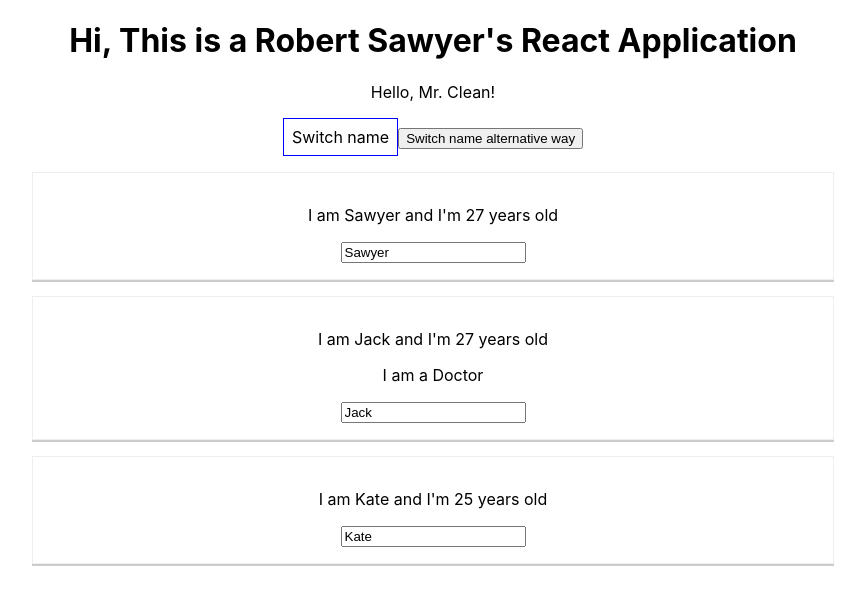
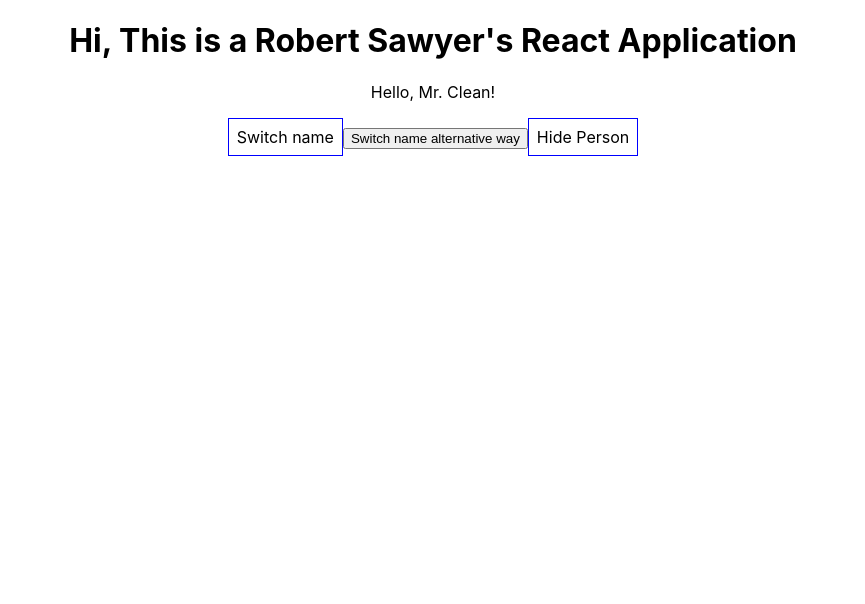
Before and after one commit to Robert-Sawyer/React-App, a React (Create React App) app: page / in a window 1280 px wide. Shown: the top 604 px of the page, without its empty margins (207-1072 px from the left). Built offline with nearby package versions, Linux system fonts and the light colour scheme.

Commit message:
Changed React Hook on default React methods.

```diff
--- a/src/App.js
+++ b/src/App.js
@@ -1,39 +1,57 @@
-import React, {useState} from 'react';
+import React, {Component} from 'react';
 import './App.css';
 import Person from './Person/Person';
+import UserInput from "./Person/UserInput";
+import UserOutput from "./Person/UserOutput";
 
-//Poniżej zastepujemy class App na const app, ponieważ zmieniliśmy teraz tworzymy aplikację za pomocą React Hook - funkcyjnie.
-const app = props => {
-    // eslint-disable-next-line react-hooks/rules-of-hooks
-    const [personsState, setPersonsState] = useState({
+//importuj zawsze nazwy z wielkich liter żeby Rwact mógł je odróżnić od elementów JSX
+
+class App extends Component {
+    //ustawiamy state, żeby móc tworzyć obiekty i odnosić się do nich przy returnie JSX
+    state = {
         persons: [
             {name: "Sawyer", age: 27},
             {name: "Jack", age: 27},
             {name: "Kate", age: 25}
         ],
-        otherState: 'some other value'
-    });
+        username: "Bob",
+        otherState: 'some other value',
+        showPersons: false
+    }
 
-    const switchNameHandler = (newName) => {
-        setPersonsState({
+    // ĆWICZENIE
+    // usernameChangedHandler = (event) => {
+    //     this.setState({username: event.target.value})
+    // }
+
+    switchNameHandler = (newName) => {
+        // console.log('was clicked');
+        this.setState({
             persons: [
                 {name: newName, age: 27},
                 {name: "Jack", age: 27},
                 {name: "Kate", age: 26}
             ]
-        });
-    };
+        })
 
-    const nameChangedHandler = (event) => {
-        setPersonsState({
+    }
+    nameChangedHandler = (event) => {
+        this.setState({
             persons: [
                 {name: "Sawyer", age: 27},
                 {name: event.target.value, age: 27},
                 // event.target.value pobiera wartość z inputa z Person i wstawia zawartość w miejsce name w tym componencie
                 {name: "Kate", age: 26}
             ]
-        });
-    };
+        })
+    }
+
+    togglePersonsHandler = () => {
+        const doesShow = this.state.showPersons;
+        this.setState({showPersons:!doesShow});
+    }
+
+    render() {
         const styles = {
             backgroundColor: 'white',
             font: 'inherit',
@@ -41,54 +59,91 @@ const app = props => {
             padding: '8px',
             cursor: 'pointer'
         };
+
+        let persons = null;
+
+        if(this.state.showPersons) {
+            persons = (
+                <div>
+                    <Person
+                        name={this.state.persons[0].name}
+                        age={this.state.persons[0].age}/>
+                    <Person
+                        name={this.state.persons[1].name}
+                        age={this.state.persons[1].age}
+                        click={this.switchNameHandler.bind(this, "Bobby")}
+                        changed={this.nameChangedHandler}>
+                        I am a Doctor
+                    </Person>
+                    <Person
+                        name={this.state.persons[2].name}
+                        age={this.state.persons[2].age}/>
+                </div>
+            )
+        }
+        //TO, CO PONIŻEJ TO NIE HTML, TYLKO JSX
         return (
             <div className="App">
                 <h1>Hi, This is a Robert Sawyer's React Application</h1>
                 <p>Hello, Mr. Clean!</p>
                 <button
                     style={styles}
-                    onClick={switchNameHandler.bind(this, 'Bob')}>Switch name</button>
-                <button onClick={() => switchNameHandler('Sawyer!')}>Switch name alternative way</button>
+                    onClick={() => this.switchNameHandler('Sawyer!!!')}>Switch name
+                </button>
+
+                <button
+                    onClick={() => this.switchNameHandler('Sawyer!')}>Switch name alternative way
+                </button>
                 {/*poprzez bind możemy wykorzystać argument dostarczany do switchNameHandler*/}
 
-                <Person
-                    name={personsState.persons[0].name}
-                    age={personsState.persons[0].age}
-                />
-                <Person
-                    name={personsState.persons[1].name}
-                    age={personsState.persons[1].age}
-                    click={switchNameHandler.bind(this, 'Bobby')}
-                    changed={nameChangedHandler}>I am a Doctor
-                </Person>
-                <Person
-                    name={personsState.persons[2].name}
-                    age={personsState.persons[2].age}
-                />
+                <button
+                    style={styles}
+                    onClick={this.togglePersonsHandler}>Hide Person
+                </button>
+                {persons}
+                {/*{*/}
+                {/*    ALTERNATYWNY SPOSÓB DLA HIDE PERSONS*/}
+                {/*    this.state.showPersons === true ?*/}
+                {/*    <div>*/}
+                {/*        <Person*/}
+                {/*            name={this.state.persons[0].name}*/}
+                {/*            age={this.state.persons[0].age}/>*/}
+                {/*        <Person*/}
+                {/*            name={this.state.persons[1].name}*/}
+                {/*            age={this.state.persons[1].age}*/}
+                {/*            click={this.switchNameHandler.bind(this, "Bobby")}*/}
+                {/*            changed={this.nameChangedHandler}>*/}
+                {/*            I am a Doctor*/}
+                {/*        </Person>*/}
+                {/*        <Person*/}
+                {/*            name={this.state.persons[2].name}*/}
+                {/*            age={this.state.persons[2].age}/>*/}
+                {/*    </div> : null*/}
+                {/*}*/}
+                <br/>
+                {/*ĆWICZENIE*/}
+                {/*<UserInput*/}
+                {/*    changed={this.usernameChangedHandler}*/}
+                {/*    currentName={this.state.username}/>*/}
+
+                {/*<UserOutput userName={this.state.username}/>*/}
+                {/*<UserOutput userName={this.state.username}/>*/}
+                {/*<UserOutput userName="Kate"/>*/}
 
             </div>
         );
+        //KOD WYŻEJ MOŻNA ZASTĄPIĆ TYM PONIŻSZYM, EFEKT JEST TEN SAM
+        //   return React.createElement('div', {className: 'App'}, React.createElement('h1', null, 'Hi, This is a Robert Sawyer\'s React Application'));
     }
 
-    export default app;
-//
-// state = {
-//     persons: [
-//         {name: "Sawyer", age: 27},
-//         {name: "Jack", age: 27},
-//         {name: "Kate", age: 25}
-//     ],
-//     otherState: 'some other value'
-// }
-//
-// switchNameHandler = () => {
-//     // console.log('was clicked');
-//     this.setState({
-//         persons: [
-//             {name: "Robert", age: 27},
-//             {name: "Jack", age: 27},
-//             {name: "Kate", age: 26}
-//         ]
-//     })
-//
-// }
+    //Od początku: zwracamy tworzony komponent reacta za pomocą metody createElement i przekazujemy do niej co najmniej trzy argumenty:
+    //tworzony element (np. div), potem konfiguracje tego elementu (gdy wybierzemy null wtedy tworzy się zwykły, prosty div, więc można do niego
+    //dodać np. {className: 'App'} - wtedy div mędzie miał klasę App, która może mieć właśne style css i gdy nazwa klasy będzie się zgadzać wtedy
+    //zostaną pobrane style css dla niej ustawiona i cały div otrzyma stylowanie z css (z pliku przekazanego w importach).
+// Gdy chcemy utworzyć element w elemencie (niższego poziomu) wtedy jako trzeci argument dajemy kolejną metodę createElement i robymy to samo.
+//Gdy chcemy aby w danym elemencie znajdował się tekst nie będący juz żadnym elementem wtedy jako trzeci argument przekazujemy już zwykły tekst.
+    //W jednym returnie JSX może być tylko jeden element nadrzędny. Można wrzucać w tej jeden element wiele podelemetów, ale np div może być 1
+    //Dla określenia klasy użuwamy className bo class jest słowem kluczowym w JS.
+}
+
+export default App;
```
Lines whose indentation alone changed are shown as unchanged.
